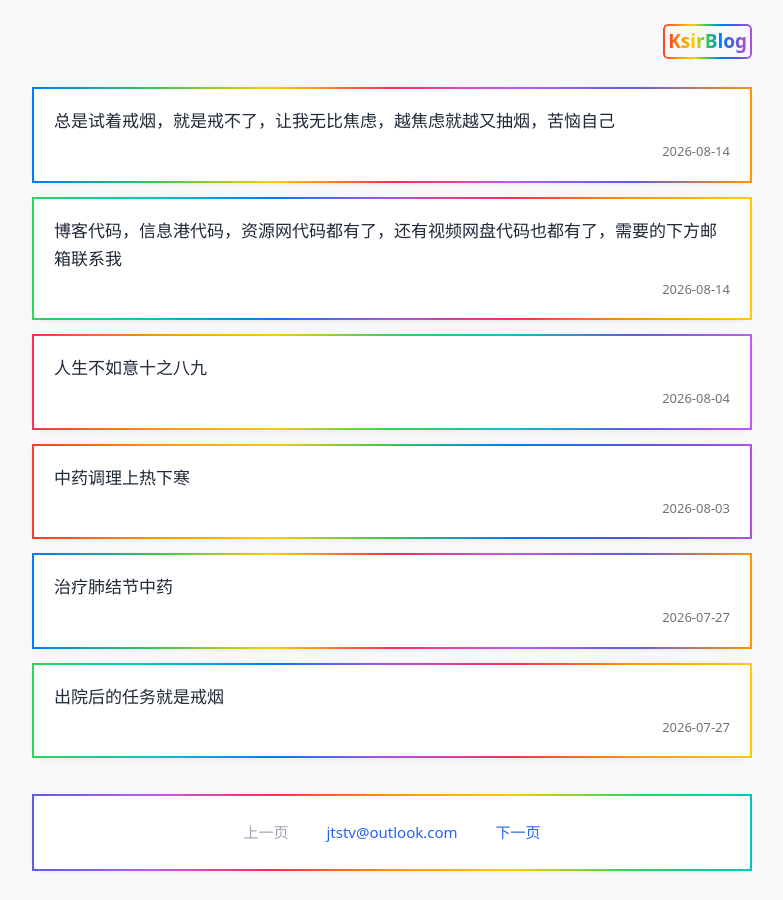
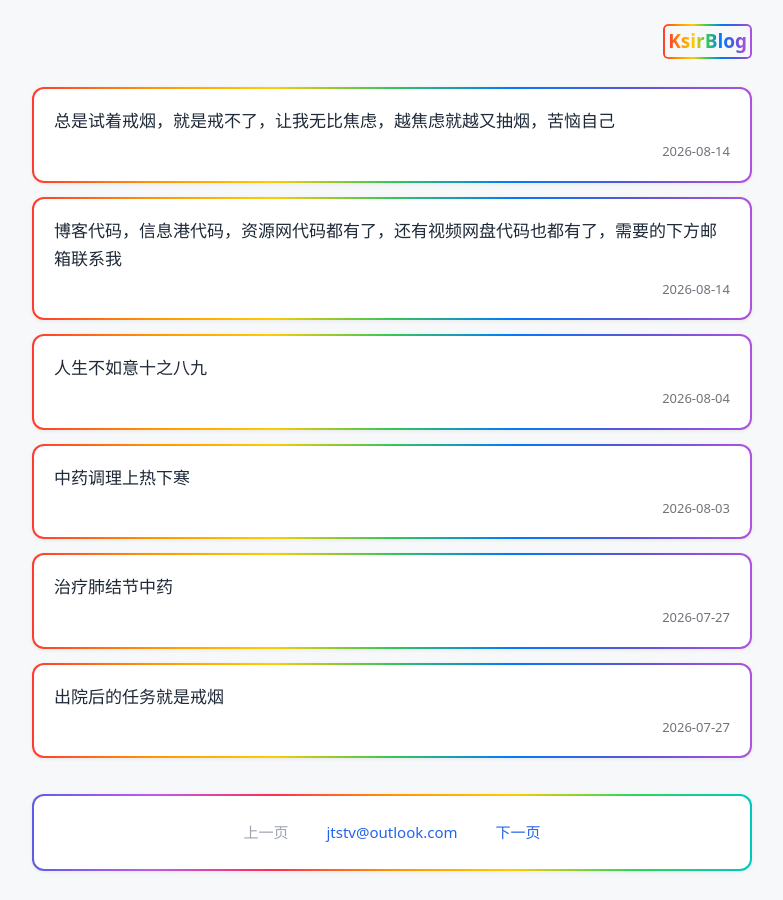
Before and after one commit to JTSTV/Jtstv.github.io, a Jekyll site: the page built from index.html, in a window 1280 px wide. Shown: the whole page, without its empty margins (248-1031 px from the left). Built offline with Jekyll 4.4.1, drawn with Linux system fonts in a browser that asks for light colours; the list of posts is cut into pages by our own code.

Commit message:
更新 index.html

```diff
--- a/index.html
+++ b/index.html
@@ -48,52 +47,71 @@
 }
 
 .post-item{margin-bottom:14px}
-.post-item a{
-  display:block;background:#fff;padding:18px 20px;border-radius:12px;
-  border:2px solid;
+/* 双层嵌套卡片，循环渐变 */
+.post-item a{text-decoration:none;display:block}
+.grad-box-1{
+  background:linear-gradient(90deg,#ff3b30,#ff9500,#ffcc00,#34c759,#007aff,#5856d6,#af52de);
+  padding:2px;
+  border-radius:12px;
   box-shadow:0 1px 4px rgba(0,0,0,0.07);
-  text-decoration:none;transition:background-color .22s ease;
 }
-.post-item a:hover{background:#f4f7ff}
-.post-item:nth-child(4n+1) a {
-  border-image:linear-gradient(90deg,#ff3b30,#ff9500,#ffcc00,#34c759,#007aff,#5856d6,#af52de) 1;
+.grad-box-2{
+  background:linear-gradient(90deg,#007aff,#34c759,#ffcc00,#ff2d55,#bf5af2,#5e5ce6,#ff9500);
+  padding:2px;
+  border-radius:12px;
+  box-shadow:0 1px 4px rgba(0,0,0,0.07);
 }
-.post-item:nth-child(4n+2) a {
-  border-image:linear-gradient(90deg,#007aff,#34c759,#ffcc00,#ff2d55,#bf5af2,#5e5ce6,#ff9500) 1;
+.grad-box-3{
+  background:linear-gradient(90deg,#2cd75a,#00c7be,#007aff,#af52de,#ff2d55,#ff9500,#ffcc00);
+  padding:2px;
+  border-radius:12px;
+  box-shadow:0 1px 4px rgba(0,0,0,0.07);
 }
-.post-item:nth-child(4n+3) a {
-  border-image:linear-gradient(90deg,#2cd75a,#00c7be,#007aff,#af52de,#ff2d55,#ff9500,#ffcc00) 1;
+.grad-box-4{
+  background:linear-gradient(90deg,#ff2d55,#ff9500,#ffcc00,#2cd75a,#00c7be,#5e5ce6,#bf5af2);
+  padding:2px;
+  border-radius:12px;
+  box-shadow:0 1px 4px rgba(0,0,0,0.07);
 }
-.post-item:nth-child(4n+4) a {
-  border-image:linear-gradient(90deg,#ff2d55,#ff9500,#ffcc00,#2cd75a,#00c7be,#5e5ce6,#bf5af2) 1;
+.inner-card{
+  background:#fff;
+  border-radius:10px;
+  padding:18px 20px;
 }
+.inner-card:hover{background:#f4f7ff}
+
 .post-title-text{font-size:17px;color:#1f2937;display:block;margin-bottom:6px}
 .post-date{font-size:13px;color:#71717a;display:block;text-align:right}
+
 .pagination{
   margin-top:36px;
+  padding:2px;
+  background:linear-gradient(90deg,#5e5ce6,#bf5af2,#ff2d55,#ff9500,#ffcc00,#2cd75a,#00c7be);
+  border-radius:12px;
+  box-shadow:0 1px 4px rgba(0,0,0,0.07);
+  overflow-x:auto;
+}
+.pagination-inner{
+  background:#fff;
+  border-radius:10px;
   padding:16px 20px;
   display:flex;
   gap:10px;
   justify-content:center;
   align-items:center;
   flex-wrap:nowrap;
-  overflow-x:auto;
-  background:#fff;
-  border-radius:12px;
-  border:2px solid;
-  border-image:linear-gradient(90deg,#5e5ce6,#bf5af2,#ff2d55,#ff9500,#ffcc00,#2cd75a,#00c7be) 1;
-  box-shadow:0 1px 4px rgba(0,0,0,0.07);
 }
 .pagination::-webkit-scrollbar{height:4px}
 .pagination::-webkit-scrollbar-thumb{background:#ccc;border-radius:2px}
 .pagination a,.pagination span{padding:8px 14px;border-radius:8px;font-size:15px;text-decoration:none;white-space:nowrap}
 .pagination a{background:transparent;color:#2563eb}
 .pagination span{background:transparent;color:#9ca3af}
+
 @media(max-width:600px){
 body{padding:16px 12px}
-.post-item a{padding:14px 16px}
+.inner-card{padding:14px 16px}
 .post-title-text{font-size:16px}
-.pagination{padding:14px 16px}
+.pagination-inner{padding:14px 16px}
 }
 </style>
 </head>
@@ -104,19 +122,35 @@
 <a href="/" class="site-title">{{site.title}}</a>
 </div>
 </div>
+
+{% assign mod = 0 %}
 {%for post in paginator.posts%}
+{% assign mod = mod | plus:1 %}
 <div class="post-item">
 <a href="{{post.url | relative_url}}">
+{% if mod | modulo:4 ==1 %}
+<div class="grad-box-1"><div class="inner-card">
+{% elsif mod | modulo:4 ==2 %}
+<div class="grad-box-2"><div class="inner-card">
+{% elsif mod | modulo:4 ==3 %}
+<div class="grad-box-3"><div class="inner-card">
+{% else %}
+<div class="grad-box-4"><div class="inner-card">
+{% endif %}
 <span class="post-title-text">{% if post.pw %}🔒 {% endif %}{{post.title}}</span>
 <span class="post-date">{{post.date | date:"%Y-%m-%d"}}</span>
+</div></div>
 </a>
 </div>
 {%endfor%}
+
 {%if paginator.total_pages>1%}
 <div class="pagination">
+<div class="pagination-inner">
 {%if paginator.previous_page%}<a href="{{paginator.previous_page_path}}">上一页</a>{%else%}<span>上一页</span>{%endif%}
 <a href="mailto:jtstv@outlook.com">jtstv@outlook.com</a>
 {%if paginator.next_page%}<a href="{{paginator.next_page_path}}">下一页</a>{%else%}<span>下一页</span>{%endif%}
+</div>
 </div>
 {%endif%}
 </div>
```
Also changed, not shown: other parts of index.html (+1 -2 lines).
